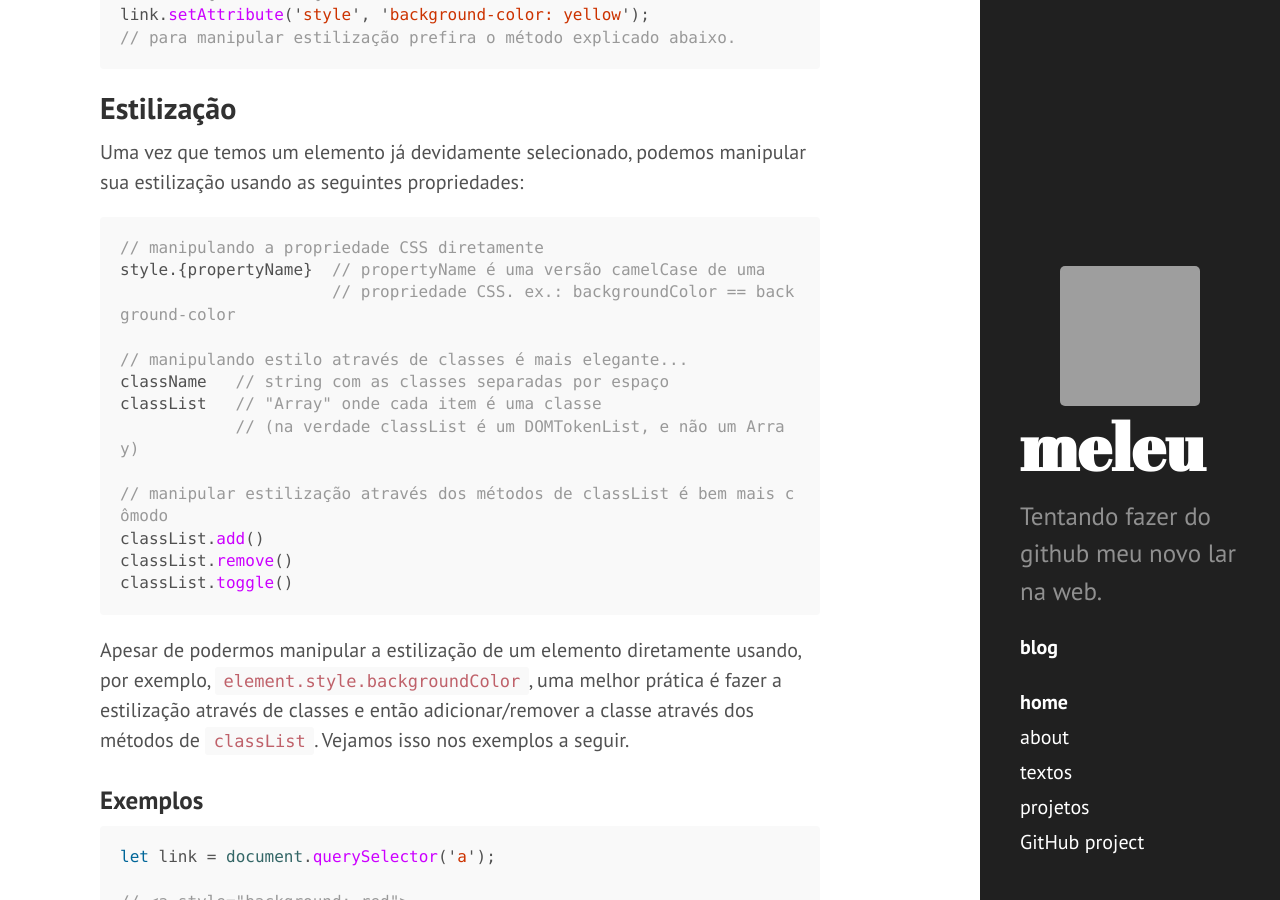
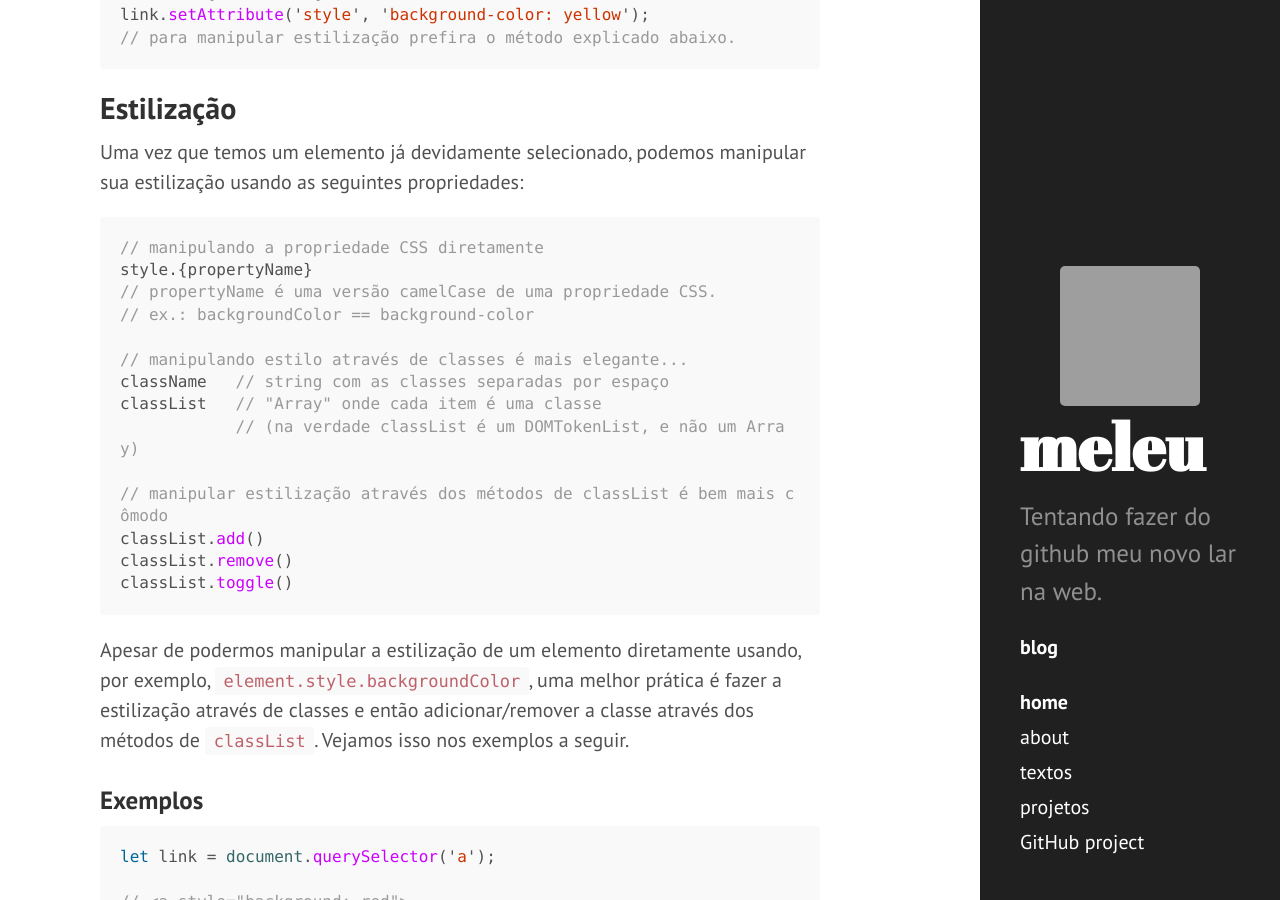
Before and after one commit to meleu/meleu.github.io, a Jekyll site: the page built from _posts/2020-04-19-dom-manipulation.md, in a window 1280 px wide and 900 px high, scrolled down 2196 px. Built offline with Jekyll 4.4.1, drawn with Linux system fonts in a browser that asks for light colours; comment, search, counter and statistics services are not loaded; grey boxes are pictures that could not be loaded.

Commit message:
_posts/2020-04-19-dom-manipulation.md updated from https://stackedit.io/

````diff
--- a/_posts/2020-04-19-dom-manipulation.md
+++ b/_posts/2020-04-19-dom-manipulation.md
@@ -95,8 +95,9 @@ link.setAttribute('style', 'background-color: yellow');
 Uma vez que temos um elemento já devidamente selecionado, podemos manipular sua estilização usando as seguintes propriedades:
 ```js
 // manipulando a propriedade CSS diretamente
-style.{propertyName}  // propertyName é uma versão camelCase de uma
-                      // propriedade CSS. ex.: backgroundColor == background-color
+style.{propertyName}
+// propertyName é uma versão camelCase de uma propriedade CSS.
+// ex.: backgroundColor == background-color
 
 // manipulando estilo através de classes é mais elegante...
 className   // string com as classes separadas por espaço
````
Also changed, not shown: other parts of _posts/2020-04-19-dom-manipulation.md (+3 -3 lines).
